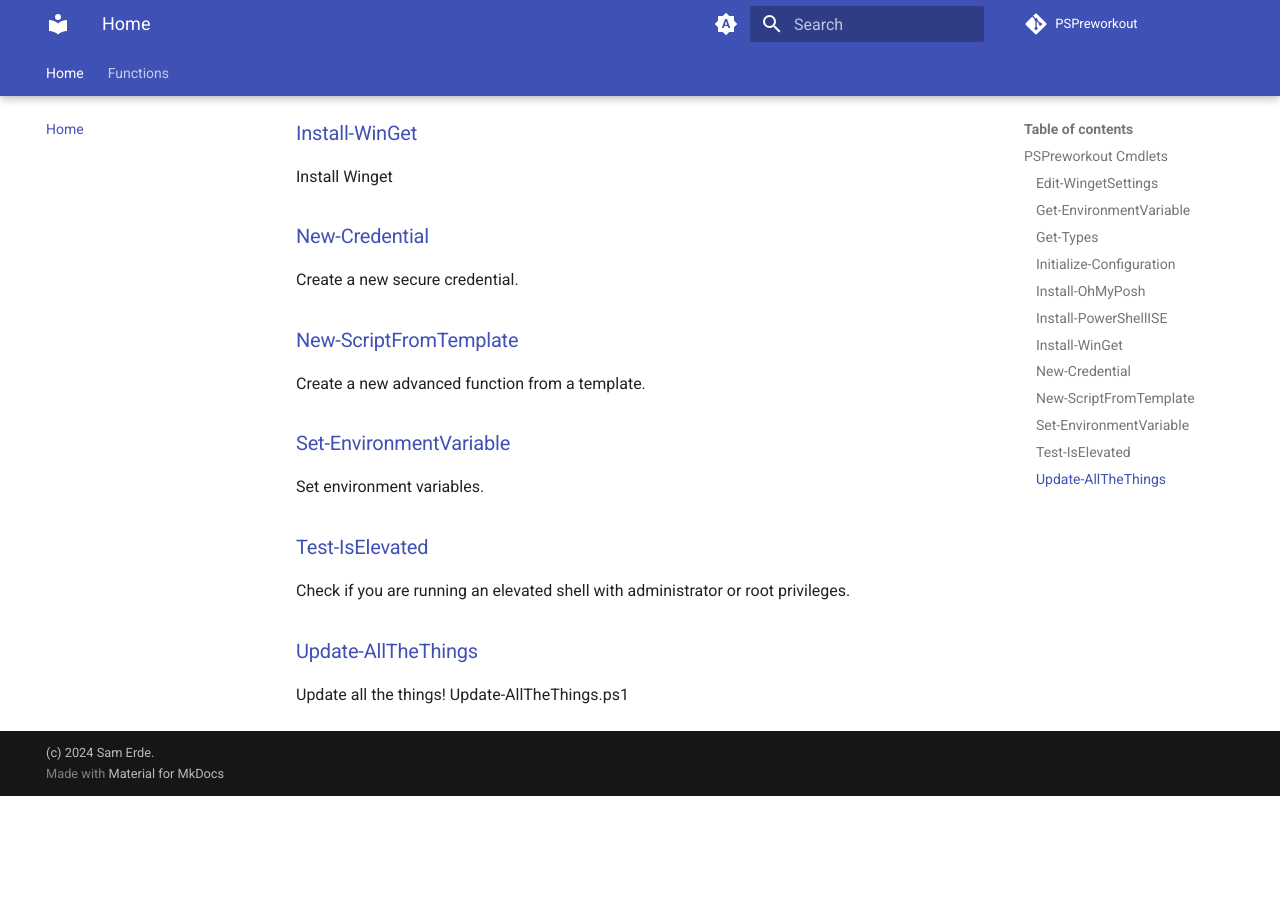
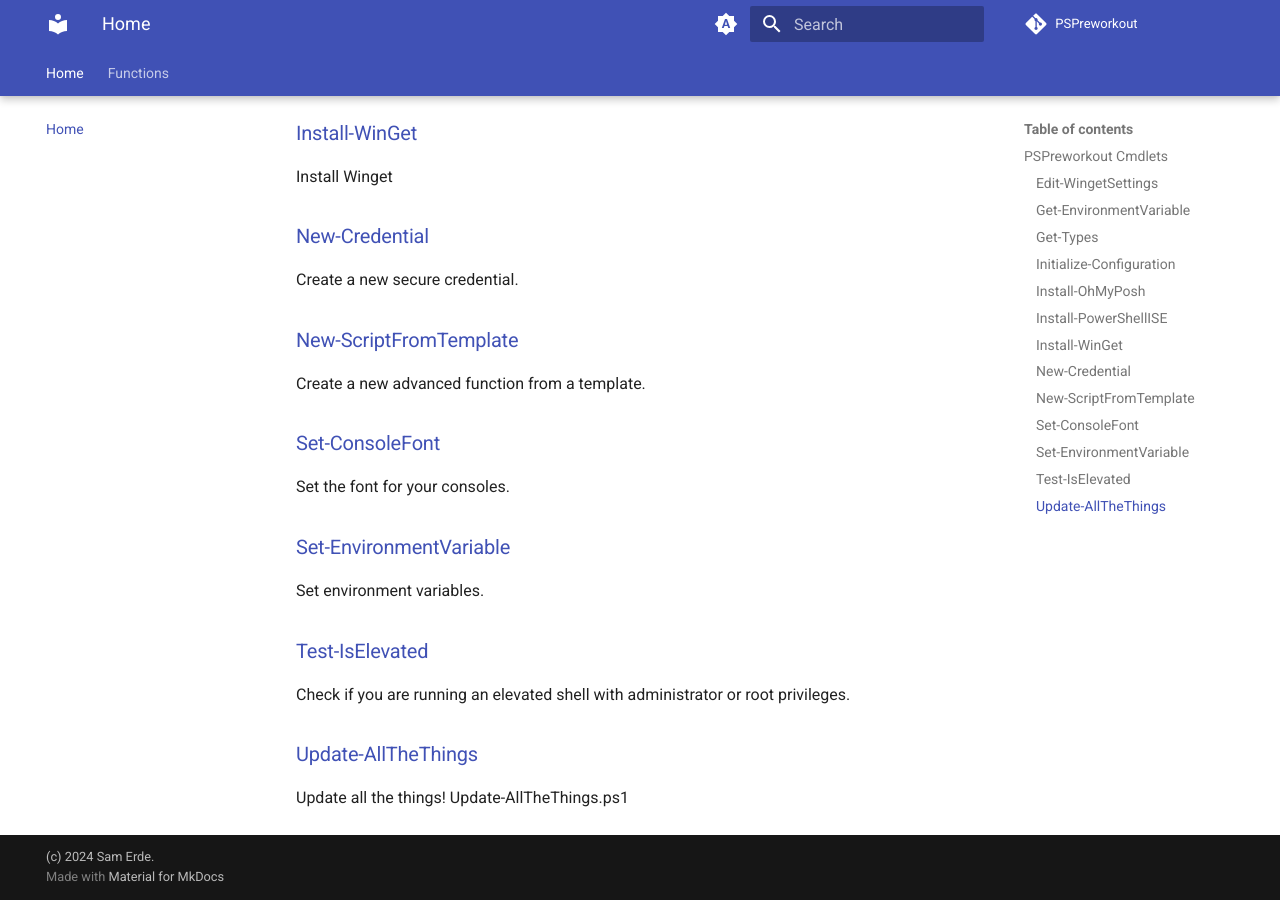
Before and after one commit to SamErde/PSPreworkout, an MkDocs documentation site: the page built from docs/index.md, in a window 1280 px wide and 900 px high, scrolled down 1375 px. Built offline with MkDocs 1.6.1 and Material for MkDocs 9.7.7, drawn with Linux system fonts in a browser that asks for light colours; comment, search, counter and statistics services are not loaded; before the commit the page ends 2171 px from its top, so only the background shows below that.

```diff
--- a/docs/index.md
+++ b/docs/index.md
@@ -50,6 +50,9 @@ Create a new secure credential.
 ### [New-ScriptFromTemplate](New-ScriptFromTemplate.md)
 Create a new advanced function from a template.
 
+### [Set-ConsoleFont](Set-ConsoleFont.md)
+Set the font for your consoles.
+
 ### [Set-EnvironmentVariable](Set-EnvironmentVariable.md)
 Set environment variables.
 
```
Also changed, not shown: README.md (+3 -0 lines).
